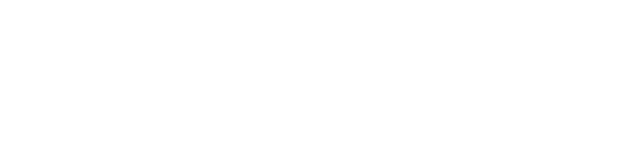
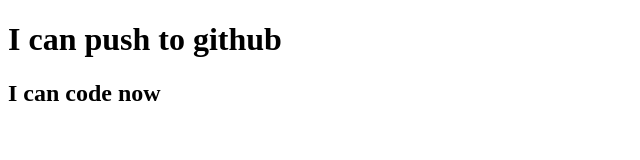
Before and after one commit to sojib2022/repo, a plain HTML site: page index.html in a window 1280 px wide. Shown: the whole page, without its empty margins (0-640 px from the left). Drawn offline with Linux system fonts and the light colour scheme.

Commit message:
added header

```diff
--- a/index.html
+++ b/index.html
@@ -5,8 +5,10 @@
     <meta http-equiv="X-UA-Compatible" content="IE=edge">
     <meta name="viewport" content="width=device-width, initial-scale=1.0">
     <title>repo</title>
+
 </head>
 <body>
-
+    <h1>I can push to github</h1>
+    <h2>I can code now</h2>
 </body>
 </html>
```
